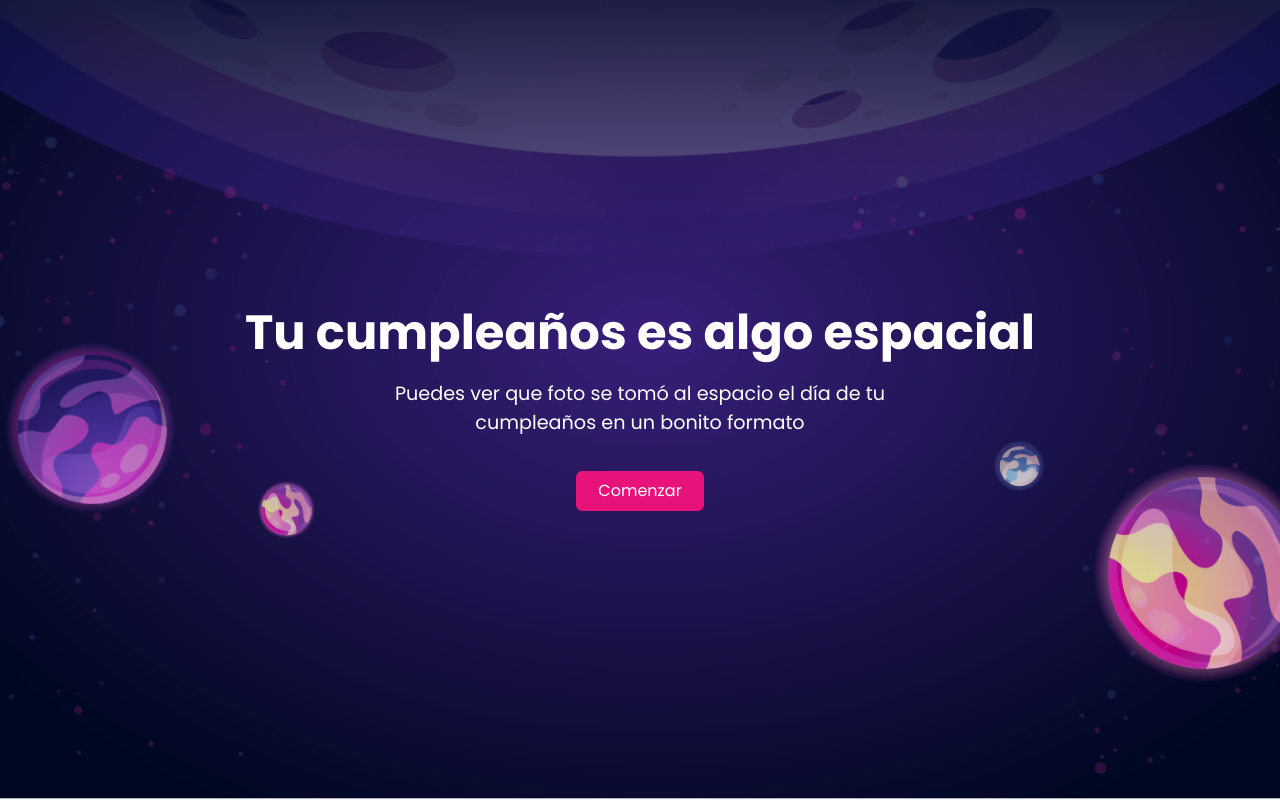
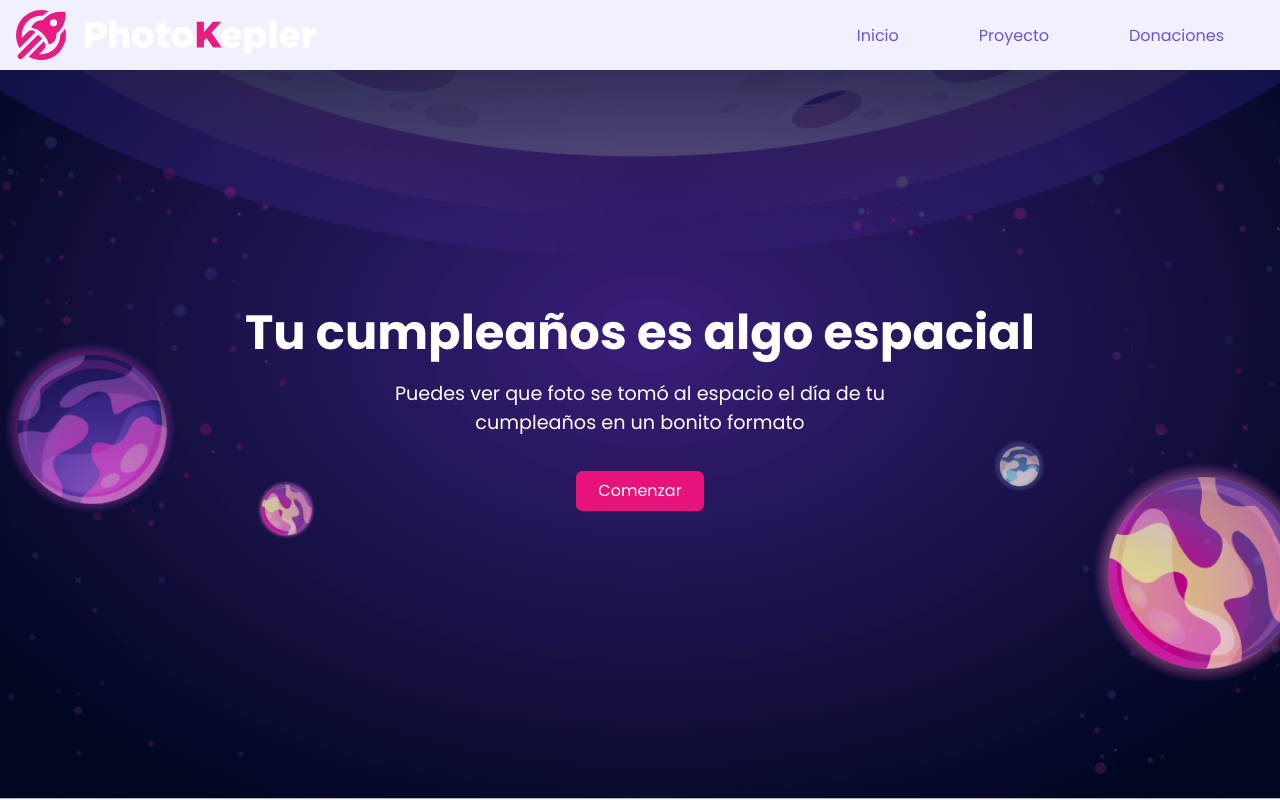
Before and after one commit to rafeldev/photokepler, a React (Create React App) app: page / in a window 1280 px wide. Built offline with nearby package versions, Linux system fonts and the light colour scheme.

Commit message:
Se añadio componente Navbar, faltan estilos y estrutura

```diff
--- a/src/App.js
+++ b/src/App.js
@@ -1,9 +1,11 @@
 import "./App.css";
 import { Hero } from "./components/Hero/Hero";
+import Navbar from "./components/Navbar/Navbar";
 
 function App() {
   return (
     <>
+      <Navbar />
       <Hero />
     </>
   );
--- /dev/null
+++ b/src/components/Navbar/Navbar.jsx
@@ -0,0 +1,169 @@
+import React, { useState } from "react";
+// import Aos from "aos";
+// import "aos/dist/aos.css";
+import styled from "styled-components";
+import { CgMenu, CgClose } from "react-icons/cg";
+import logoNav from "../../assets/image/LOGO.svg";
+
+const NavMenuStyles = styled.nav`
+  position: fixed;
+  z-index: var(--z-fixed);
+  display: flex;
+  justify-content: center;
+  width: 100%;
+  height: 70px;
+  background-color: #f0f0ff;
+  color: var(--font-color-1);
+  .wrapper {
+    width: 100%;
+    /* max-width: 1300px; */
+    height: 100%;
+    display: flex;
+    flex-wrap: wrap;
+    justify-content: space-between;
+    margin: auto;
+  }
+  .nav__logo {
+    /* margin-left: 1rem; */
+    display: flex;
+    align-items: center;
+    font-size: 1.2rem;
+    img {
+      width: 100%;
+    }
+  }
+  .nav__menu {
+    height: 100%;
+    display: flex;
+    justify-content: space-between;
+    list-style: none;
+    /* margin-right: 1.5rem; */
+  }
+  .nav__item {
+    display: flex;
+    height: 100%;
+    align-items: center;
+  }
+  .nav__link {
+    display: flex;
+    justify-content: center;
+    align-items: center;
+
+    padding: 0.5rem 2.5rem;
+    color: var(--font-color-2);
+
+    font-size: 1rem;
+    font-weight: 300;
+    cursor: pointer;
+    border-radius: 10px;
+    /* transition: 0.5s all ease; */
+    &:hover {
+      color: var(--white);
+      /* transition: 0.3s ease; */
+      background-color: var(--tercer-color);
+      border-radius: 4px;
+      transition: all 0.2s ease-out;
+    }
+  }
+  .nav__icon-menu {
+    display: none;
+  }
+  @media screen and (max-width: 960px) {
+    .nav__menu {
+      position: absolute;
+      top: 80px;
+      background-color: #f0f0ff;
+      position: absolute;
+      top: 70px;
+      //left: -100%;  //Import
+      right: -110%;
+      width: 100%;
+      height: 100vh;
+      flex-direction: column;
+      justify-content: flex-start;
+      align-items: flex-start;
+      transition: 0.5s all ease;
+    }
+    .nav__logo {
+      width: 150px;
+    }
+    .nav__menu.open__menu {
+      width: 50%;
+      right: 0;
+      margin: 0;
+    }
+    .nav__item {
+      width: 100%;
+      height: 70px;
+      display: flex;
+      justify-content: center;
+      align-items: center;
+    }
+    .nav__link {
+      width: 100%;
+    }
+    .nav__icon-menu {
+      display: flex;
+
+      align-items: center;
+      cursor: pointer;
+
+      color: var(--secun-color);
+    }
+  }
+`;
+
+export default function Navbar() {
+  const [showMobileMenu, setShowMobileMenu] = useState(false);
+
+  // useEffect(() => {
+  //   Aos.init({ duration: 2000 });
+  // }, []);
+
+  return (
+    <NavMenuStyles>
+      <div className="wrapper bd-container">
+        <div data-aos="fade" className="nav__logo">
+          <img src={logoNav} alt="" />
+        </div>
+
+        <div
+          className="nav__icon-menu iconSize"
+          onClick={() => setShowMobileMenu(!showMobileMenu)}
+        >
+          {showMobileMenu ? <CgClose /> : <CgMenu />}
+        </div>
+
+        <ul className={!showMobileMenu ? "nav__menu " : "nav__menu open__menu"}>
+          <li className="nav__item">
+            <a
+              href="#inicio"
+              className="nav__link"
+              onClick={() => setShowMobileMenu(!showMobileMenu)}
+            >
+              Inicio
+            </a>
+          </li>
+          <li className="nav__item">
+            <a
+              href="#proyect"
+              className="nav__link"
+              onClick={() => setShowMobileMenu(!showMobileMenu)}
+            >
+              Proyecto
+            </a>
+          </li>
+          <li className="nav__item">
+            <a
+              href="#donacion"
+              className="nav__link"
+              onClick={() => setShowMobileMenu(!showMobileMenu)}
+            >
+              Donaciones
+            </a>
+          </li>
+        </ul>
+      </div>
+    </NavMenuStyles>
+  );
+}
```
